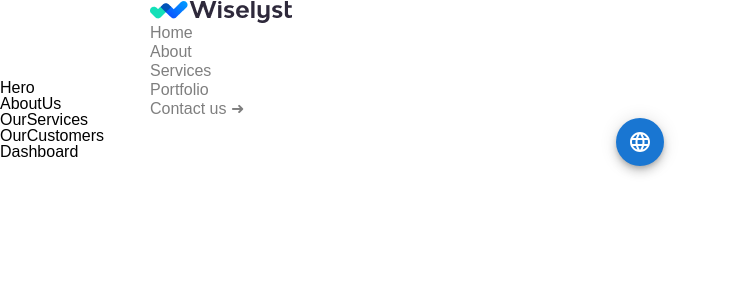
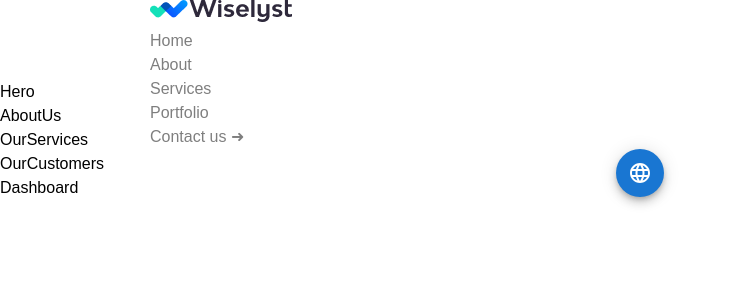
Before and after one commit to SerhiiBuchyn/my_layout, a React (Create React App) app: page / in a window 1280 px wide. Shown: the top 300 px of the page, without its empty margins (0-731 px from the left). Built offline with nearby package versions, Linux system fonts and the light colour scheme.

Commit message:
added new default property in global.css

```diff
--- a/src/stylesheet/global.css
+++ b/src/stylesheet/global.css
@@ -7,24 +7,60 @@
     --black: #000000;
     --dark-grey: #2E293B;
     --silver: #DBDBDB 20%;
+    --orange: #E87F05;
+}
+
+#root, #__next {
+    isolation: isolate;
 }
 
 * {
+    line-height: calc(1em + 0.5rem);
     box-sizing: border-box;
-    margin: 0 auto;
+    margin: 0;
     padding: 0;
 }
 
-body {
+html, body, #__next {
     height: 100%;
-    width: 100%;
-    line-height: 1;
     font-family: 'Bw Modelica SS01', sans-serif;
     font-style: normal;
     background-color: var(--white);
+    -webkit-font-smoothing: antialiased;
 }
 
-/* title font-style */
+.container {
+    max-width: 1440px;
+}
+
+/* font-style */
+.text-white {
+    color: var(--white);
+}
+
+.text-blue {
+    color: var(--blue);
+}
+
+.text-orange {
+    color: var(--orange);
+}
+
+.text-dark-grey {
+    color: var(--dark-grey)
+}
+
+.text-black {
+    color: var(--black);
+}
+
+input, button, textarea, select {
+    font: inherit;
+}
+
+p, h1, h2, h3, h4, h5, h6 {
+    overflow-wrap: break-word;
+}
 
 h1 {
     font-size: 48px;
@@ -82,14 +118,17 @@ a {
     text-decoration: none;
 }
 
+input, button, textarea, select {
+    font: inherit;
+}
+
 button {
     cursor: pointer;
 }
 
-img {
+img, picture, video, canvas, svg {
+    display: block;
     max-width: 100%;
-    max-height: 100%;
-    vertical-align: top;
 }
 
 .margin-auto {
```
